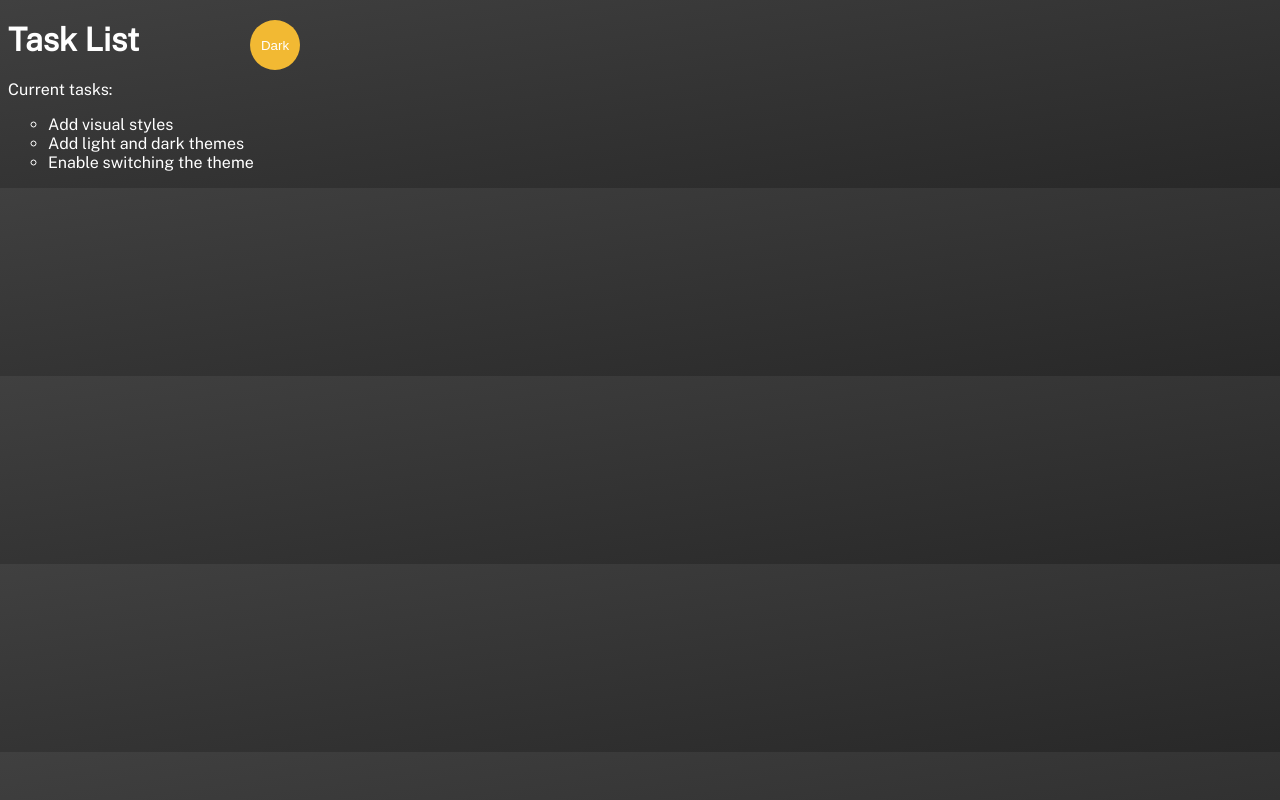
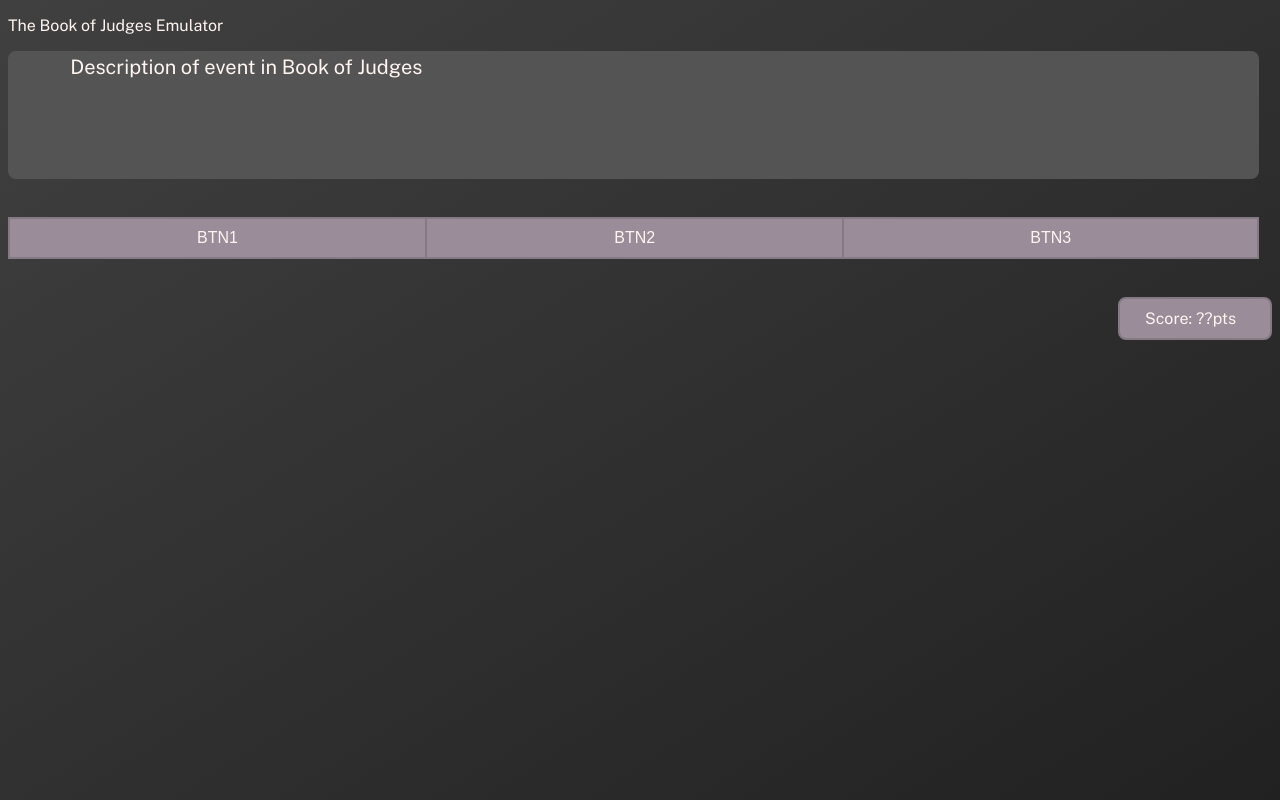
Before and after one commit to Savannah-Sunshine/Book-Of-Judges_Website, a plain HTML site: page index.html in a window 1280 px wide. Drawn offline with Linux system fonts and the light colour scheme.

Commit message:
Added buttons & screens for 'Choice' page

```diff
--- a/app.js
+++ b/app.js
@@ -6,10 +6,10 @@
 'use strict';
 
 
-//Button
-const switcher = document.querySelector('.btn');
+//Button for starting game
+const startButton = document.querySelector('.start_btn');
 
-switcher.addEventListener('click', function() {
+startButton.addEventListener('click', function() {
     // toggle modifies the <body> element's class attribute
     document.body.classList.toggle('light-theme');
     document.body.classList.toggle('dark-theme');
@@ -24,3 +24,31 @@ switcher.addEventListener('click', function() {
 
     console.log('current class name: ' + className);
 });
+
+
+
+
+//Button 1
+const button1 = document.querySelector('.btn1');
+
+button1.addEventListener('click', function() {
+    console.log('Leftmost button');
+});
+
+
+
+//Button 2
+const button2 = document.querySelector('.btn2');
+
+button2.addEventListener('click', function() {
+    console.log('Middle button');
+});
+
+
+
+//Button 3
+const button3 = document.querySelector('.btn3');
+
+button3.addEventListener('click', function() {
+    console.log('Rightmost button');
+});
--- a/index.html
+++ b/index.html
@@ -7,15 +7,11 @@
 
     <!-- head contains information about your website not visible inside the browser tab -->
     <head>
-        <style>
-
-        </style>
-
         <!-- metadata defines data about the HTML document -->
         <meta charset="UTF-8">
         <meta http-equiv="X-UA-Compatible" content="IE=edge">
         <meta name="viewport" content="width=device-width, initial-scale=1.0">
-        <title>THE BOOK OF JUDGES</title>
+        <title>The BOOK Of JUDGES</title>
         <!-- Tells the editor where CSS code is, where to apply styles -->
         <link rel="stylesheet" href="main.css">
     </head>
@@ -23,24 +19,36 @@
 
     <!-- body> element contains the content of your website visible in browser -->
     <body class= "dark-theme">
-        <h1>Task List</h1>
-        <p id="msg">Current tasks:</p>
-        <!-- ul = unordered list, helps for styling all elements of the same class. -->
-        <ul>
-            <!-- li = list item -->
-            <li class="list">Add visual styles</li>
-            <li class="list">Add light and dark themes</li>
-            <li>Enable switching the theme</li>
-        </ul>
 
-         <!-- Adds a button -->
-        <div>
-            <button class="btn">Dark</button>
+        <!-- Brand: -->
+        <p>The Book of Judges Emulator</p>
+
+            <textarea id="desc" name="Description"   rows="5" cols="33" disabled>
+            Description of event in Book of Judges
+            </textarea>
+
+
+        <br> <br>
+
+        <div class="btn-choices">
+            <button>BTN1</button>
+            <button>BTN2</button>
+            <button>BTN3</button>
         </div>
 
-        <!-- Tekks where JS code is, so you can have functionality -->
+
+        <br> <br>
+        <div class="score">
+            Score: ??pts
+        </div>
+
+
+
+        <!-- Says where JS code is, so you can have functionality -->
         <script src="app.js"></script>
         <!-- Just in case JS in not activated/allowed -->
         <noscript>You need to enable JavaScript to view the full site.</noscript>
+
+
     </body>
 </html>
--- a/main.css
+++ b/main.css
@@ -6,13 +6,18 @@
 
 /*  :root selector represents the <html> element in the HTML page. */
 :root {
-    --white: #FFFFFF;
+    height: 100%;
+    --white: #fff5f0;
     --black: #000000;
 
-    --pink: #fac5c5; /* light background */
+    --pink: #9a8c98;          /* button */
+    --pinkBorder: #857983;    /* button */
+
+    --menuGrey: #545454;
+    --menuGreyBorder: #545454;
+
     --greyTop: #404040; /* dark background */
-    --greyBottom: #282828;
-    --gold: #f2b933 ; /* button color */
+    --greyBottom: #212121;
 }
 
 
@@ -25,15 +30,90 @@ body {
     font-family: byuFont;
 }
 
-/* the styling for unordered lists */
-ul {
-    /*font-family: SansSerif;*/
+/* Used with the score div*/
+.score {
+    width: 100px;
+    border-radius: 8px;
+    background: var(--pink);
+    border: 2px solid var(--pinkBorder);
+    padding: 10px 25px;
+    float: right;
 }
 
-/* styling for list elements */
-li {
-    list-style: circle;
+
+
+/* FOR THE DESCRIPTIONS */
+textarea {
+    resize: none;
+
+    border-radius: 8px;
+    display: block;
+    width: 99%;
+    -webkit-box-sizing: border-box; /* Safari/Chrome, other WebKit */
+           -moz-box-sizing: border-box; /* Firefox, other Gecko */
+                box-sizing: border-box; /* Opera/IE 8+ */
+
+    background-color: var(--menuGrey);        /* background */
+    border: 2px solid var(--menuGreyBorder);  /* border */
+
+    color: var(--white);
+    font-family: byuFont;
+    font-size: 20px;
 }
+
+
+/* BUTTONS */
+.btn-choices button {
+    width: 33%;
+    height: 20%;
+
+    font-size: 16px;
+
+    background-color: var(--pink);  /* background */
+    border: 2px solid var(--pinkBorder);   /* border */
+    color: var(--white);               /* White text */
+    padding: 10px 24px;         /* Some padding */
+    float: left;                /* Float the buttons side by side */
+}
+
+.btn-choices button:not(:last-child) {
+    border-right: none; /* Prevent double borders */
+}
+
+/*
+*  Clear floats (clearfix hack)
+*  idk why I have this
+*/
+.btn-choices:after {
+    content: "";
+    clear: both;
+    display: table;
+}
+
+/* Add a background color on hover */
+.btn-choices button:hover {
+    background-color: var(--pinkBorder);
+}
+
+
+
+
+
+
+
+
+
+
+
+
+
+
+
+
+
+
+
+/* FONTS */
 
 /* Idk entirely what happens here, but uses the tff file */
 @font-face {
@@ -41,30 +121,30 @@ li {
     src: url(PublicSans-Regular.ttf);
 }
 
-.btn {
-    /*todo change to be workable with phones*/
-    position: absolute;
-    top: 20px;
-    left: 250px;
-    height: 50px;
-    width: 50px;
-    border-radius: 50%;
-    border: none;
-    color: var(--btnFontColor);
-    background-color: var(--btnBg);
-}
-
 
 .dark-theme {
     --bg: var(--black);
     --fontColor: var(--white);
-    --btnFontColor: var(--white);
-    --btnBg: var(--gold);
 
     /* Adds the gradient*/
     /* TODO: Make gradient cover whole page == once I can put it on phone*/
     background-image: linear-gradient(to bottom right, var(--greyTop), var(--greyBottom));
 }
+
+
+
+
+/*.bold {*/
+/*    font-family: byuFont_Bold;*/
+/*    src: url(PublicSans-SemiBold.ttf);*/
+/*}*/
+
+
+
+
+
+
+/*  ID is only used to identify one single element in our HTML. Class, multiple*/
 
 
 /* Each HTML element that contains a class attribute set to list will get these styles. */
@@ -76,3 +156,17 @@ li {
 /*#msg {*/
 /*    font-family: monospace;*/
 /*}*/
+
+
+/*.btn {*/
+/*    !*todo change to be workable with phones*!*/
+/*    position: absolute;*/
+/*    top: 20px;*/
+/*    left: 250px;*/
+/*    height: 50px;*/
+/*    width: 50px;*/
+/*    border-radius: 50%;*/
+/*    border: none;*/
+/*    color: var(--btnFontColor);*/
+/*    background-color: var(--btnBg);*/
+/*}*/
```
